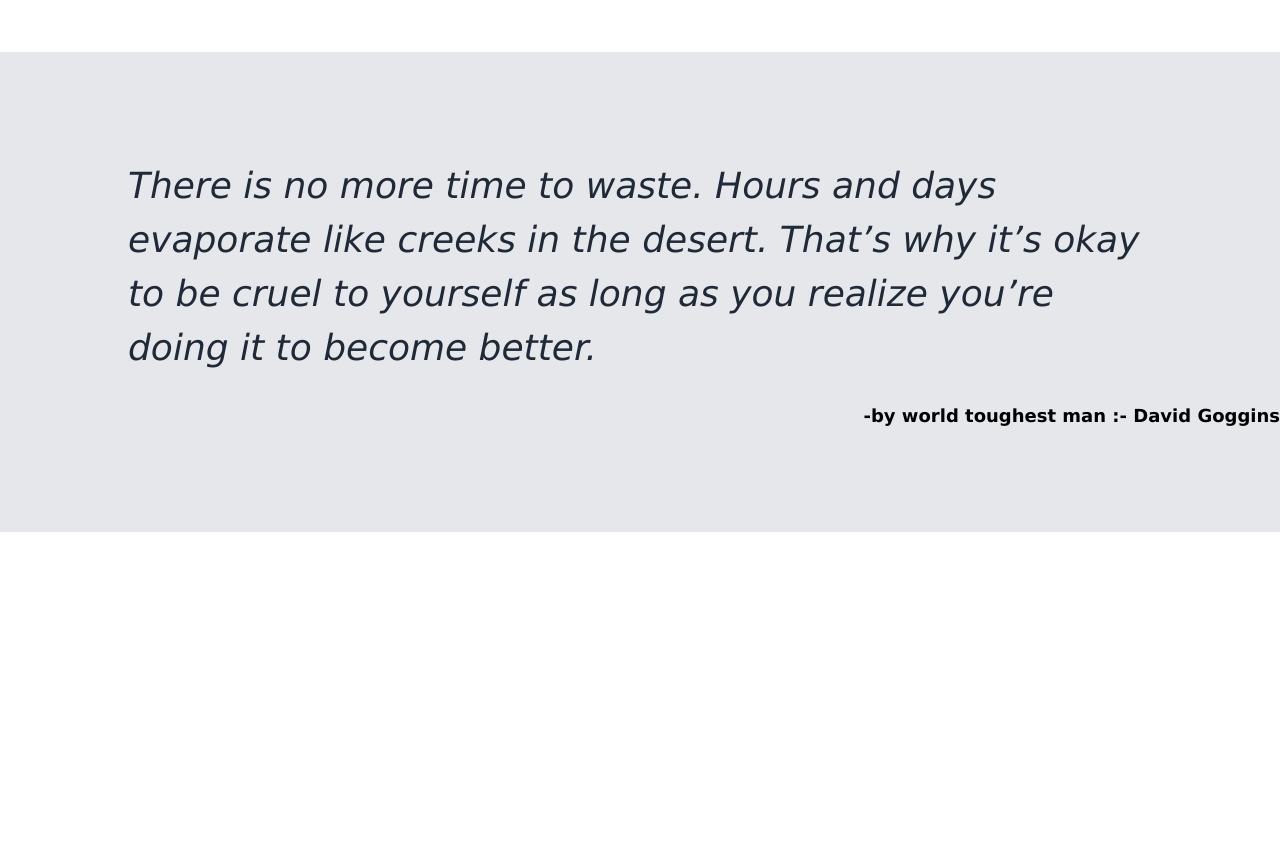
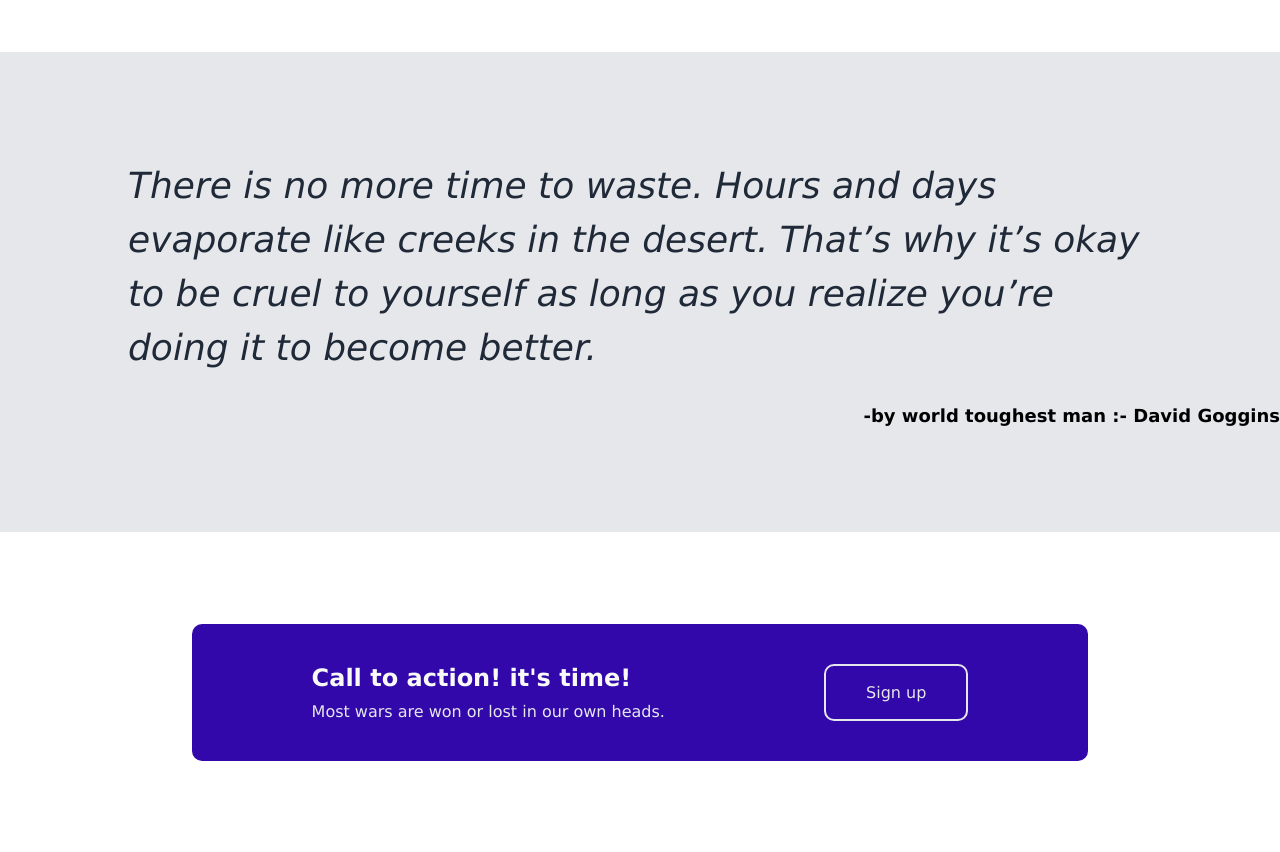
Before and after one commit to amitnit91/foundations-landing-page, a plain HTML site: page index.html in a window 1280 px wide. Shown: the part 1017-1869 px from the top of the page. Before the commit the page ends 1549 px from the top, so only its background shows below. Drawn offline with Linux system fonts and the light colour scheme.

Commit message:
modified index.html and style.css section-4

```diff
--- a/index.html
+++ b/index.html
@@ -60,7 +60,14 @@
             <div>-by world toughest man :- David Goggins</div>
         </div>
     </div>
-
+    <div class="section-4">
+        <div class="action">
+            <div>Call to action! it's time!
+            <p>Most wars are won or lost in our own heads.</p>
+            </div>
+            <button class="action-btn">Sign up</button>
+        </div>
+    </div>
 
 </body>
 </html>
--- a/style.css
+++ b/style.css
@@ -121,3 +121,39 @@ ul a{
     font-size: 18px;
     font-weight: 600;
 }
+.section-4{
+    height: 40vh;
+    display: flex;
+    justify-content: center;
+    align-items: center;
+}
+.action{
+    width: 70%;
+    background-color: #3208ab;
+    display: flex;
+    justify-content: space-around;
+    border-radius: 10px;
+    padding: 40px;
+
+}
+.action div{
+    color: #F9FAF8;
+    font-size: 24px;
+    font-weight: 600;
+
+}
+.action p{
+    color: #E5E7EB;
+    font-size: 16px;
+    font-weight: 500;
+    margin-top:10px ;
+}
+.action-btn{
+    color: #E5E7EB;
+    background-color: #3208ab;
+    font-size: 16px;
+    border: 2px solid #E5E7EB;
+    border-radius: 10px;
+    padding: 0px 40px;
+    cursor: pointer;
+}
```
